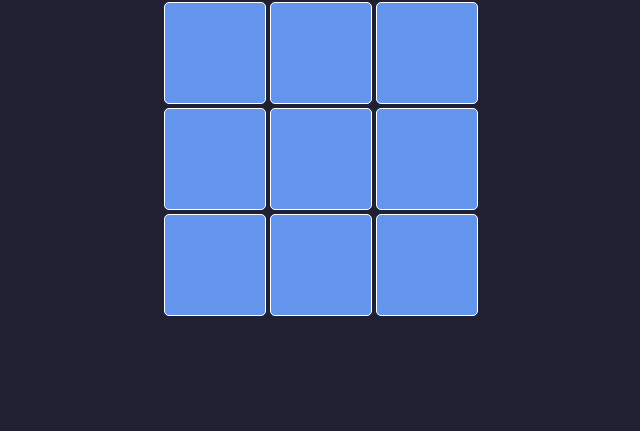
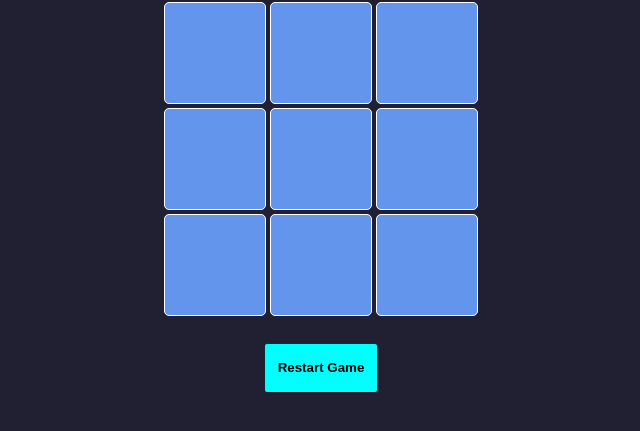
Before and after one commit to gabriel-durr/hash-game, a plain HTML site: page index.html in a window 1280 px wide. Shown: the part 79-510 px from the top of the page, without its empty margins (319-959 px from the left). Drawn offline with Linux system fonts and the light colour scheme.

Commit message:
reset button

```diff
--- a/index.html
+++ b/index.html
@@ -29,6 +29,12 @@
             </div>
         </div>
 
+        <div class="container-btn">
+            <button onclick="updateSquares()" class="restart-btn" type="submit">
+                Restart Game
+            </button>
+        </div>
+
         <script src="./scripts/game.js"></script>
         <script src="./scripts/interface.js"></script>
         <!-- Chamamos primeiro o scrip game, pois o script interface, irá se comunicar com o game e o html, então o script game precisa estar carregado primeiro.  -->
--- a/scripts/interface.js
+++ b/scripts/interface.js
@@ -26,6 +26,9 @@ function handleClick(event) {
     ) {
         setTimeout(() => {
             alert(` O Jogo acabou! Vencedor: ${playerTime}`);
+
+            window.location.reload(true);
+            // 36. Coloquei um reload ao dar o alert, para dar full reset e não ficar cheio dos bug...
         }, 10);
     }
 
@@ -44,3 +47,14 @@ function updateSquare(position) {
     square.innerHTML = `<div class="${symbol}"></div>`;
     // 18. E colocamos esse simbolo dentro desse square. no HTML da page, que terá o efeito aplicado no css através da classe..
 }
+
+function updateSquares() {
+    // 35. Função que restarta o game, atualizando as squares e variáveis para o estado inicial.
+
+    let cleanSquares = document.querySelectorAll(".square");
+    cleanSquares.forEach((square) => {
+        square.innerHTML = "";
+        playerTime = 0;
+        board.fill("");
+    });
+}
--- a/styles/style.css
+++ b/styles/style.css
@@ -45,3 +45,22 @@ body {
     left: 0;
     right: 0;
 }
+
+.container-btn {
+    margin: 0 auto;
+    display: flex;
+    justify-content: space-evenly;
+    align-items: center;
+    width: calc(30% - 100px);
+    height: 6rem;
+}
+
+.restart-btn {
+    text-align: center;
+    font-weight: bold;
+    width: 7rem;
+    height: 3rem;
+    background-color: aqua;
+    border: none;
+    border-radius: 2px 2px;
+}
```
